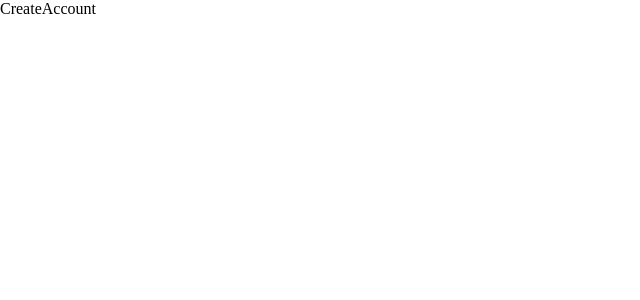
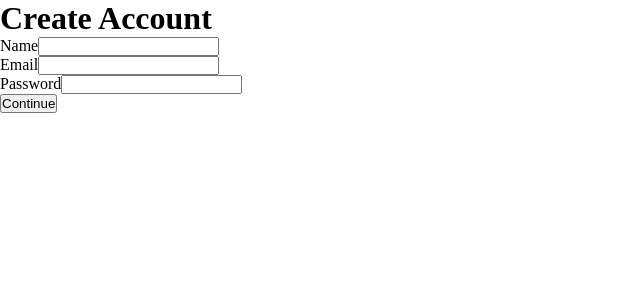
Before and after one commit to binzek/vault, a React (Vite) app: page /create in a window 1280 px wide. Shown: the top 300 px of the page, without its empty margins (0-640 px from the left). Built offline with nearby package versions, Linux system fonts and the light colour scheme.

Commit message:
feat: setup basic create account page

```diff
--- a/package.json
+++ b/package.json
@@ -11,6 +11,7 @@
   "dependencies": {
     "react": "^18.2.0",
     "react-dom": "^18.2.0",
+    "react-hook-form": "^7.45.1",
     "react-router-dom": "^6.14.1"
   },
   "devDependencies": {
--- a/src/components/CreateAccount.tsx
+++ b/src/components/CreateAccount.tsx
@@ -1,7 +1,41 @@
+// Library imports
 import { FC } from "react";
+import { useForm, SubmitHandler } from "react-hook-form";
+
+// Form input fields' types
+interface FormInputs {
+  name: string;
+  email: string;
+  password: string;
+}
 
 const CreateAccount: FC = () => {
-  return <div>CreateAccount</div>;
+  const { register, handleSubmit } = useForm<FormInputs>();
+  const onSubmit: SubmitHandler<FormInputs> = (data) => console.log(data);
+
+  return (
+    <div>
+      <h1>Create Account</h1>
+      <form onSubmit={handleSubmit(onSubmit)}>
+        <label>
+          <span>Name</span>
+          <input type="text" {...register("name")} />
+        </label>
+        <br />
+        <label>
+          <span>Email</span>
+          <input type="email" {...register("email")} />
+        </label>
+        <br />
+        <label>
+          <span>Password</span>
+          <input type="password" {...register("password")} />
+        </label>
+        <br />
+        <button type="submit">Continue</button>
+      </form>
+    </div>
+  );
 };
 
 export default CreateAccount;
```
Also changed, not shown: 1 other file (tests, documents, lock files or other folders).
